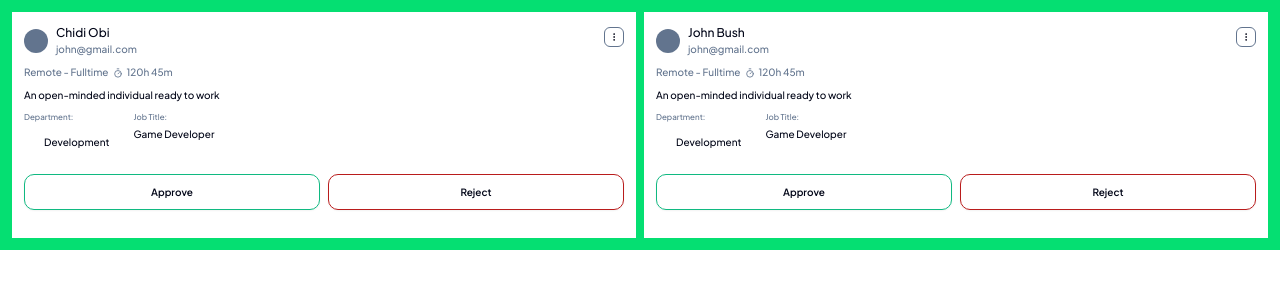
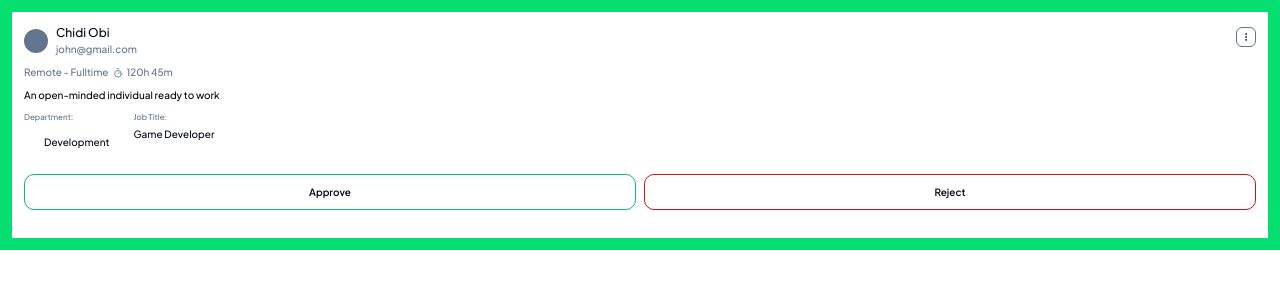
Before and after one commit to Virograf-main/Virofund, a Next.js app: page / in a window 1280 px wide. Shown: the top 300 px of the page. Built offline with nearby package versions, Linux system fonts and the light colour scheme.

Commit message:
feat: added to atoms

```diff
--- a/src/app/page.tsx
+++ b/src/app/page.tsx
@@ -37,7 +37,7 @@ export default function Home() {
           dotColour: 'green'
         }
       }} />
-      <RequestCard className="flex-1" props={{
+      {/* <RequestCard className="flex-1" props={{
         name: 'John Bush',
         email: 'john@gmail.com',
         available: 'Remote - Fulltime',
@@ -49,7 +49,7 @@ export default function Home() {
           backgroundColour: 'primary',
           dotColour: 'green'
         }
-      }} />
+      }} /> */}
       </div>
     </div>
   );
--- a/src/components/atoms/more-vertical/index.tsx
+++ b/src/components/atoms/more-vertical/index.tsx
@@ -19,7 +19,7 @@ export const MoreVerticalDots: React.FC<MoreVerticalDotsProps> = ({
       type="button"
       aria-label="More actions"
       className={cn(
-        "border rounded-sm p-1 inline-flex items-center justify-center",
+        "border rounded-sm p-1 inline-flex items-center justify-center hover:cursor-pointer",
         className
       )}
       {...props}
--- /dev/null
+++ b/src/components/atoms/small-pfp/index.tsx
@@ -0,0 +1,21 @@
+import Image from 'next/image'
+import React from 'react'
+
+type SmallPfpType = {
+    image?: string
+    alt?: string
+}
+
+const SmallPfp = ({props}: {props: SmallPfpType}) => {
+    return (
+        <div className='rounded-full w-6 h-6'>
+            {props.image ?
+                (<Image src={`${props.image}`} alt={`${props.alt}`} fill className='object-cover' />)
+                :
+                (<div className='w-6 h-6 rounded-full bg-muted-foreground'></div>)
+            }
+        </div>
+    )
+}
+
+export default SmallPfp
--- a/src/components/molecules/requestcard/index.tsx
+++ b/src/components/molecules/requestcard/index.tsx
@@ -4,6 +4,7 @@ import KeyValue from '../../atoms/keyvalue-pair'
 import { Button } from '../../atoms'
 import { Timer } from 'lucide-react'
 import { MoreVerticalDots } from '../../atoms/more-vertical'
+import SmallPfp from '@/components/atoms/small-pfp'
 
 type RequestCardProps = {
     image?: string
@@ -38,13 +39,10 @@ const RequestCard = ({ props, className = '' }: { props: RequestCardProps, class
             <div className='space-y-2'>
                 <div className='flex justify-between'>
                     <div className='flex gap-2 items-center'>
-                        <div className='rounded-full w-6 h-6'>
-                            {props.image ?
-                                (<Image src={`${props.image}`} alt={`${props.alt}`} fill className='object-cover' />)
-                                :
-                                (<div className='w-6 h-6 rounded-full bg-muted-foreground'></div>)
-                            }
-                        </div>
+                        <SmallPfp props={{
+                            image: props.image,
+                            alt: props.alt
+                        }}/>
                         <div className='flex flex-col gap-'>
                             <p className=' text-[12px]'>{props.name}</p>
                             <p className=' text-[10px] text-muted-foreground'>{props.email}</p>
```
